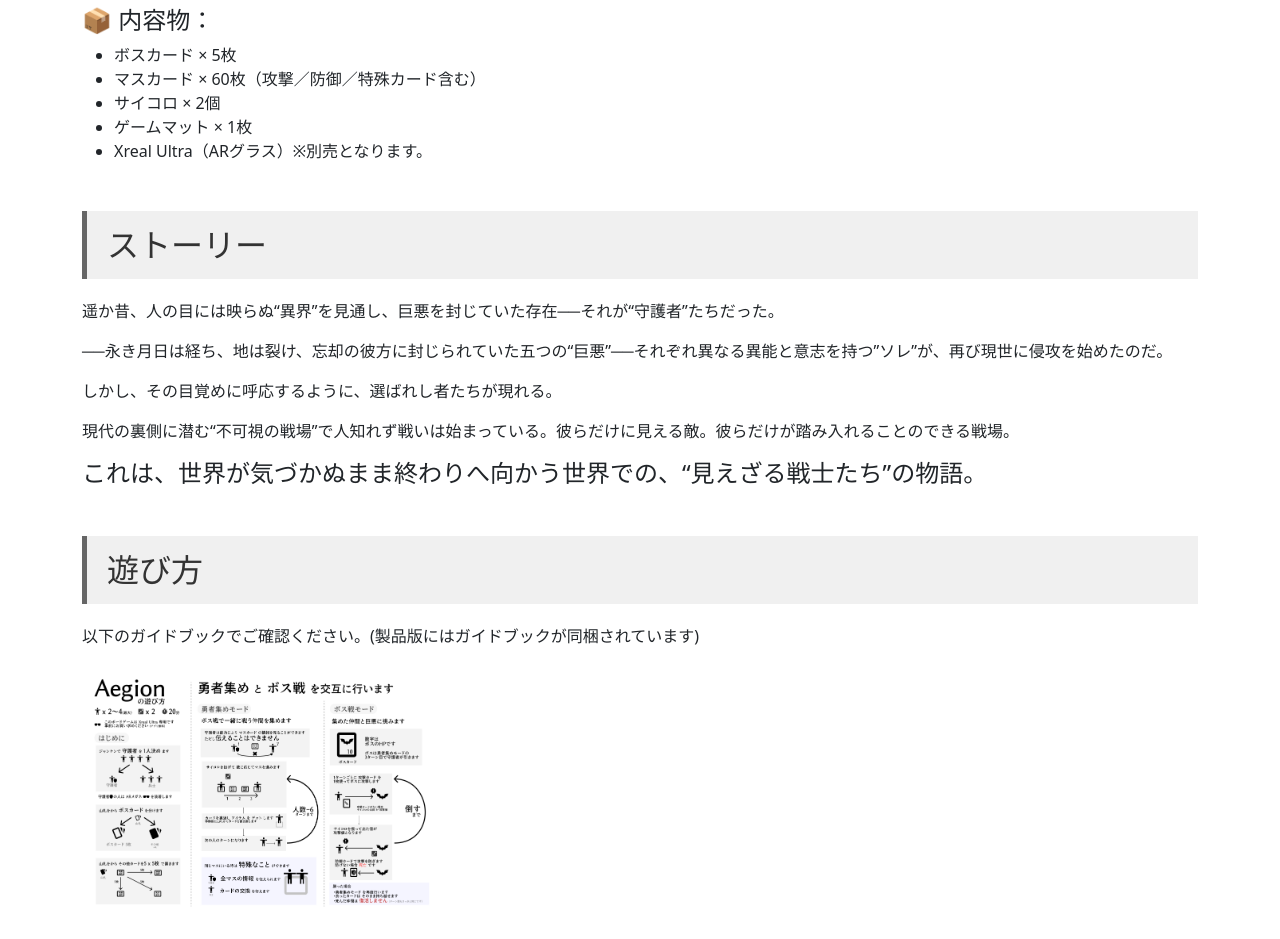
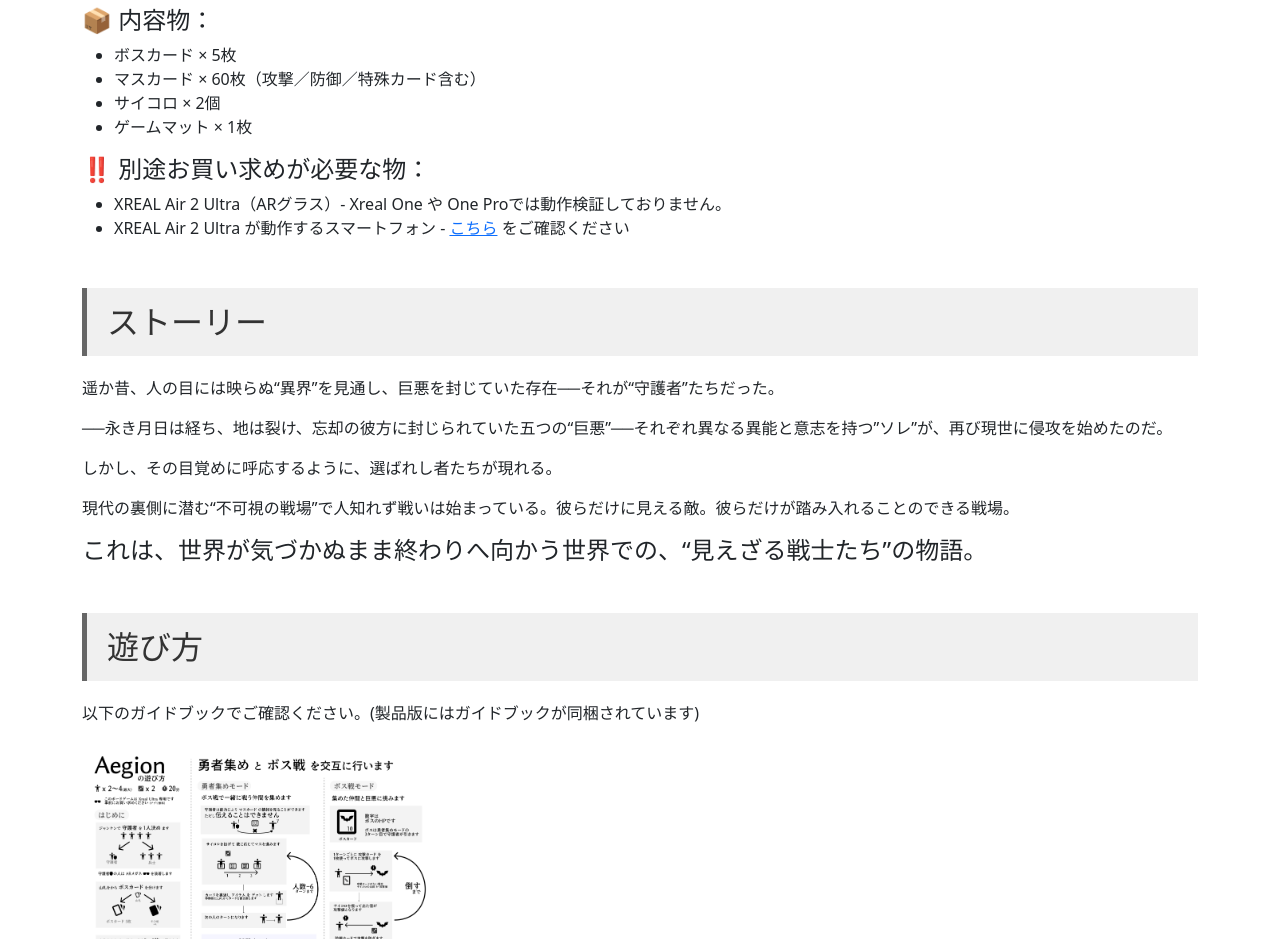
Before and after one commit to kamera25/aegion-web, a React (Create React App) app: page / in a window 1280 px wide. Shown: the part 1180-2119 px from the top of the page. Built offline with nearby package versions, Linux system fonts and the light colour scheme.

Commit message:
Xreal Air 2 Ultraの表記が間違えていた問題を修正

```diff
--- a/src/App.tsx
+++ b/src/App.tsx
@@ -34,7 +34,11 @@ function About() {
     <li>マスカード × 60枚（攻撃／防御／特殊カード含む）</li>
     <li>サイコロ × 2個</li>
     <li>ゲームマット × 1枚</li>
-    <li>Xreal Ultra（ARグラス）※別売となります。</li>
+  </ul>
+  <h4>‼️ 別途お買い求めが必要な物：</h4>
+  <ul>
+    <li>XREAL Air 2 Ultra（ARグラス）- Xreal One や One Proでは動作検証しておりません。</li>
+    <li>XREAL Air 2 Ultra が動作するスマートフォン - <a href='https://jp.shop.xreal.com/products/xreal-air-2-ultra'>こちら</a> をご確認ください</li>
   </ul>
 </section>
 
--- a/src/UserPage.tsx
+++ b/src/UserPage.tsx
@@ -30,11 +30,12 @@ function AppRestrict() {
     <Container className="my-5">
       <h2>アプリの利用について</h2>
       <ul>
-        <li><p>このアプリは Xreal Ultra と、「開発互換性」のある Android 端末でのみ動作します。<a href='https://developer.xreal.com/?lang=ja'>こちらをご参照ください。</a></p></li>
+        <li><p>このアプリは XREAL Air 2 Ultra と、「開発互換性」のある Android 端末でのみ動作します。<a href='https://developer.xreal.com/?lang=ja'>こちらをご参照ください。</a></p></li>
         <li><p>利用するにあたって、Xreal社が提供する <a href='https://developer.xreal.com/download'>Control Glasses 1.1.0 アプリ</a> のインストールも必要です。</p></li>
         <li><p>インストールするにあたってAndroid は開発者モードに設定しておく必要があります。<a href='https://developer.android.com/studio/debug/dev-options'>こちらの手順</a>に従ってください。</p></li>
         <li><p>Apple iPhoneでは動作しません。</p></li>
         <li><p>本アプリは予告なく動作を変更する可能性があります。</p></li>
+        <li><p>本アプリの使用に伴う「いかなる損害」につきましても、当方は責任を負いかねますので、ご了承の上ご利用ください。</p></li>
       </ul>
     </Container>
   );
```
